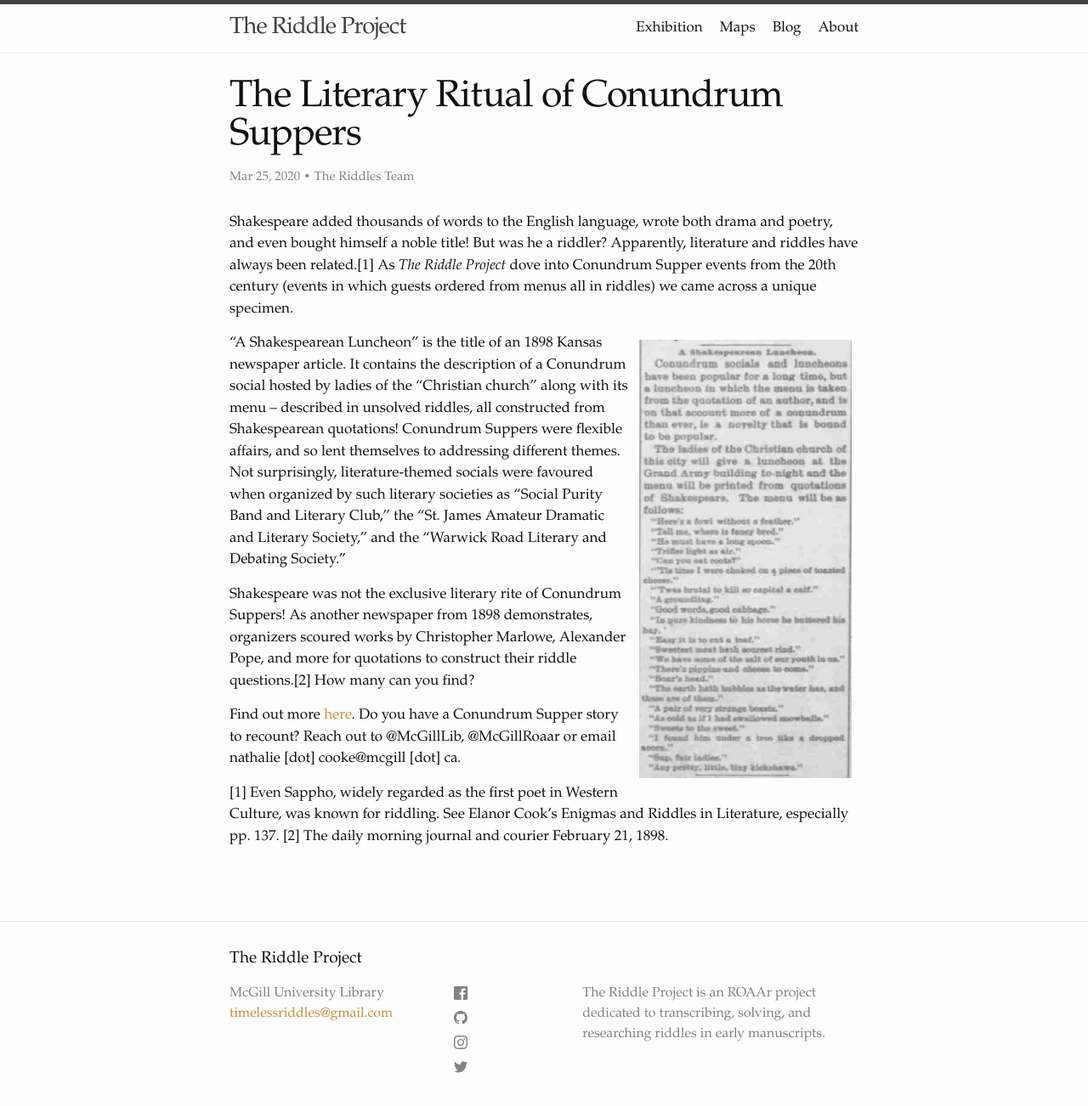
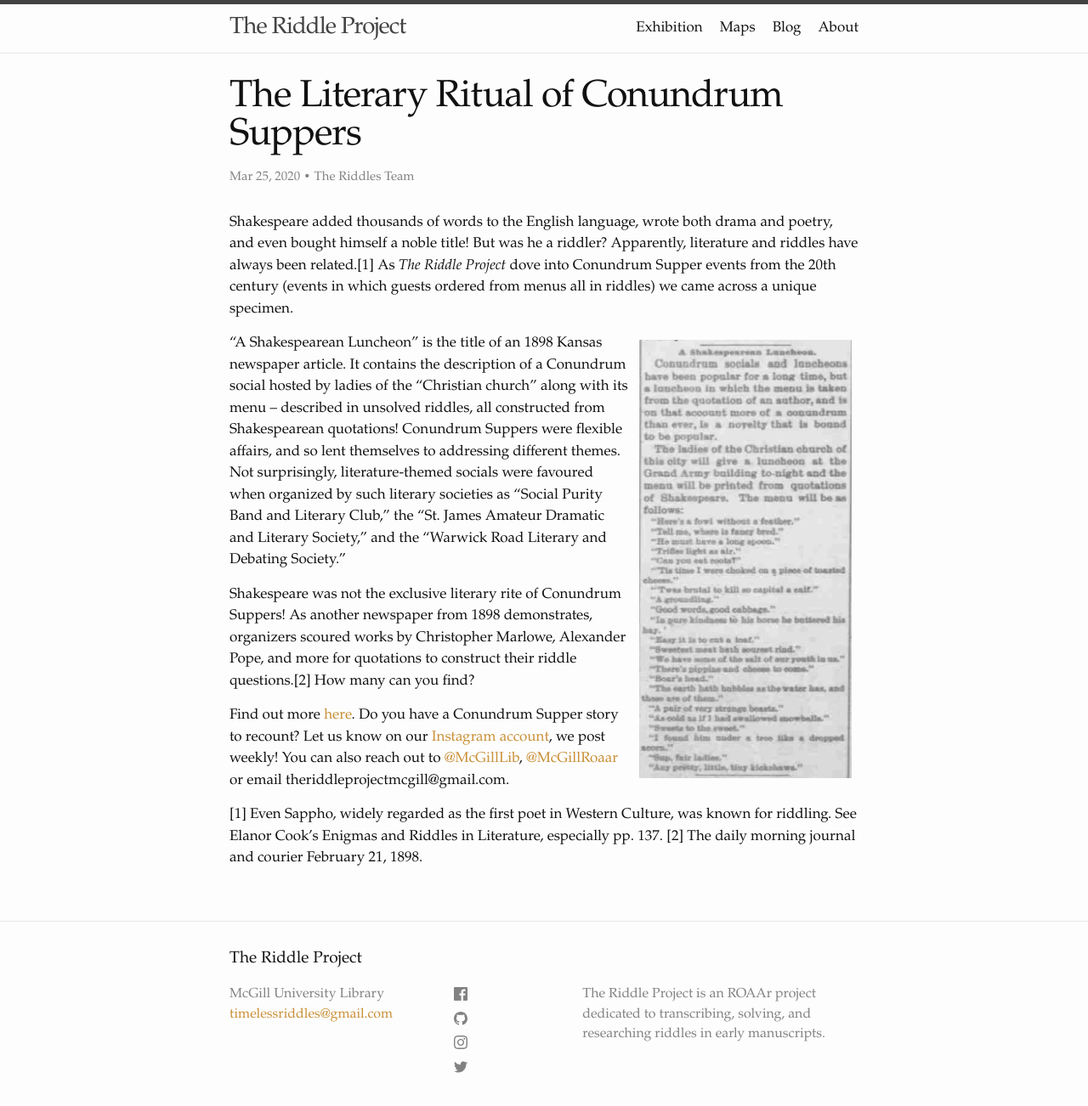
Before and after one commit to riddleproject/riddleproject.github.io, a Jekyll site: the page built from _posts/2020-03-25-shakespeare.md, in a window 1280 px wide and 1329 px high. Shown: the top 1302 px of the window at 85% size. Built offline with Jekyll 4.4.1, drawn with Linux system fonts in a browser that asks for light colours.

Commit message:
Update 2020-03-25-shakespeare.md

```diff
--- a/_posts/2020-03-25-shakespeare.md
+++ b/_posts/2020-03-25-shakespeare.md
@@ -17,7 +17,7 @@
 
 Shakespeare was not the exclusive literary rite of Conundrum Suppers! As another newspaper from 1898 demonstrates, organizers scoured works by Christopher Marlowe, Alexander Pope, and more for quotations to construct their riddle questions.[2] How many can you find?
 
-Find out more [here](https://riddleproject.github.io/). Do you have a Conundrum Supper story to recount? Reach out to @McGillLib, @McGillRoaar or email nathalie [dot] cooke@mcgill [dot] ca.
+Find out more [here](https://riddleproject.github.io/). Do you have a Conundrum Supper story to recount? Let us know on our [Instagram account](https://www.instagram.com/riddles_in_time/?hl=en), we post weekly! You can also reach out to [@McGillLib](https://twitter.com/McGillLib), [@McGillRoaar](https://twitter.com/McGill_ROAAr) or email theriddleprojectmcgill@gmail.com.
 
 [1] Even Sappho, widely regarded as the first poet in Western Culture, was known for riddling. See Elanor Cook’s Enigmas and Riddles in Literature, especially pp. 137.
 [2] The daily morning journal and courier February 21, 1898.
```
